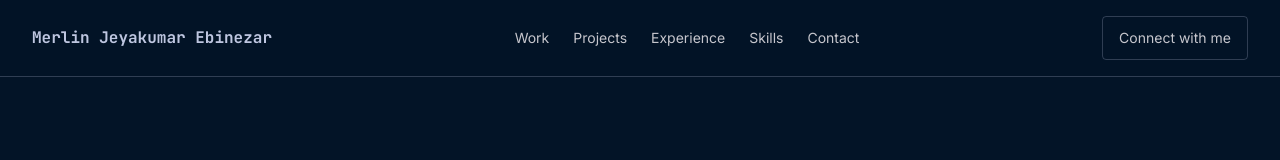
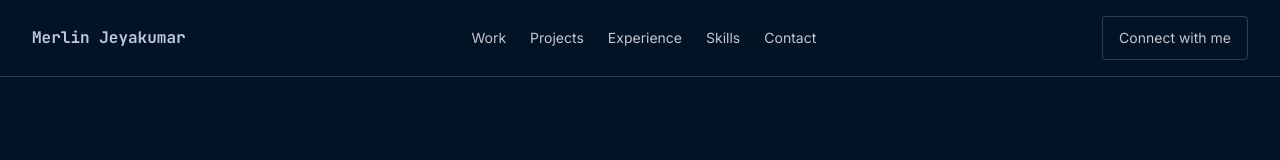
Before and after one commit to merlinJeyakumar/merlinJeyakumar.github.io, a plain HTML site: page index.html in a window 1280 px wide. Shown: the top 160 px of the page. Drawn offline with Linux system fonts and the light colour scheme.

Commit message:
Simplify public profile name

```diff
--- a/index.html
+++ b/index.html
@@ -3,22 +3,22 @@
 <head>
   <meta charset="UTF-8">
   <meta name="viewport" content="width=device-width, initial-scale=1.0">
-  <meta name="description" content="Merlin Jeyakumar Ebinezar, Mobile Engineer. I build Android-first mobile products across native Android and Flutter for Android and iOS. I use Kotlin Multiplatform for suitable shared logic in connected systems.">
-  <meta name="author" content="Merlin Jeyakumar Ebinezar">
+  <meta name="description" content="Merlin Jeyakumar, Mobile Engineer. I build Android-first mobile products across native Android and Flutter for Android and iOS. I use Kotlin Multiplatform for suitable shared logic in connected systems.">
+  <meta name="author" content="Merlin Jeyakumar">
   <meta property="og:type" content="profile">
-  <meta property="og:title" content="Merlin Jeyakumar Ebinezar | Mobile Engineer">
-  <meta property="og:description" content="Merlin Jeyakumar Ebinezar, Mobile Engineer. I build Android-first mobile products across native Android and Flutter for Android and iOS. I use Kotlin Multiplatform for suitable shared logic in connected systems.">
+  <meta property="og:title" content="Merlin Jeyakumar | Mobile Engineer">
+  <meta property="og:description" content="Merlin Jeyakumar, Mobile Engineer. I build Android-first mobile products across native Android and Flutter for Android and iOS. I use Kotlin Multiplatform for suitable shared logic in connected systems.">
   <meta property="og:url" content="https://www.jeyk.dev/">
   <meta name="twitter:card" content="summary">
-  <meta name="twitter:title" content="Merlin Jeyakumar Ebinezar | Mobile Engineer">
-  <meta name="twitter:description" content="Merlin Jeyakumar Ebinezar, Mobile Engineer. I build Android-first mobile products across native Android and Flutter for Android and iOS. I use Kotlin Multiplatform for suitable shared logic in connected systems.">
+  <meta name="twitter:title" content="Merlin Jeyakumar | Mobile Engineer">
+  <meta name="twitter:description" content="Merlin Jeyakumar, Mobile Engineer. I build Android-first mobile products across native Android and Flutter for Android and iOS. I use Kotlin Multiplatform for suitable shared logic in connected systems.">
   <link rel="canonical" href="https://www.jeyk.dev/">
-  <title>Merlin Jeyakumar Ebinezar | Mobile Engineer</title>
+  <title>Merlin Jeyakumar | Mobile Engineer</title>
   <script type="application/ld+json">
     {
       "@context": "https://schema.org",
       "@type": "Person",
-      "name": "Merlin Jeyakumar Ebinezar",
+      "name": "Merlin Jeyakumar",
       "jobTitle": "Mobile Engineer",
       "email": "mailto:s.merlinjeyakumar@gmail.com",
       "url": "https://www.jeyk.dev/",
@@ -35,7 +35,7 @@
   <a class="skip-link" href="#top">Skip to content</a>
   <header class="topbar">
     <div class="container topbar-inner">
-      <a class="wordmark" href="#top" aria-label="Merlin Jeyakumar Ebinezar, home">Merlin Jeyakumar Ebinezar</a>
+      <a class="wordmark" href="#top" aria-label="Merlin Jeyakumar, home">Merlin Jeyakumar</a>
       <nav class="primary-nav" aria-label="Primary navigation">
         <a href="#systems">Work</a><a href="#more-work">Projects</a><a href="#work">Experience</a><a href="#skills">Skills</a><a href="#contact">Contact</a>
       </nav>
@@ -152,10 +152,10 @@
     <section class="section" id="contact" aria-labelledby="contact-title">
       <div class="contact-panel" data-reveal>
         <div class="contact-copy"><h2 id="contact-title">Contact</h2></div>
-        <div class="contact-links"><a class="contact-email" href="mailto:s.merlinjeyakumar@gmail.com">s.merlinjeyakumar@gmail.com</a><div class="profile-links"><a href="https://github.com/merlinJeyakumar">GitHub</a><a href="https://stackoverflow.com/users/10110990/merlin-jeyakumar">Stack Overflow</a></div><p class="availability">Immediate Joiner</p></div>
+        <div class="contact-links"><a class="contact-email" href="mailto:s.merlinjeyakumar@gmail.com">s.merlinjeyakumar@gmail.com</a><div class="profile-links"><a href="https://github.com/merlinJeyakumar">GitHub</a><a href="https://stackoverflow.com/users/10110990/merlin-jeyakumar">Stack Overflow</a></div></div>
       </div>
     </section>
   </main>
-  <footer class="site-footer container"><span>Merlin Jeyakumar Ebinezar</span><span>Mobile Engineer</span><a href="mailto:s.merlinjeyakumar@gmail.com">s.merlinjeyakumar@gmail.com</a></footer>
+  <footer class="site-footer container"><span>Merlin Jeyakumar</span><span>Mobile Engineer</span><a href="mailto:s.merlinjeyakumar@gmail.com">s.merlinjeyakumar@gmail.com</a></footer>
 </body>
 </html>
--- a/styles.css
+++ b/styles.css
@@ -1,7 +1,6 @@
 /* Hallmark · redesign: full (selected sections) · genre: modern-minimal · theme: retained portfolio brand · shape: Long Document · hero: Banner · job: hire · imagery: real system diagram · v2.0.0 */
 /* Hallmark · pre-emit critique: P4 H4 E4 S5 R4 V3 · weakest: V, retain the approved brand while replacing repeated card grids with story rows and a project index */
 /* Hallmark · waive 1 · the existing portfolio uses Inter as its display face · The user explicitly requested preserving this portfolio's visual identity */
-/* Hallmark · waive 49b · the full public name is a real phrase and wraps to two lines on narrow phones · Keeping Merlin Jeyakumar Ebinezar readable is more important than shortening the name */
 /* Hallmark · waive 78 · this is a Long Document with inline project and career headings · Restrained portfolio section headings preserve the user's approved scale */
 /* Hallmark · finish-review: subagent · 3 findings · 3 resolved · mobile diagram reflow, visible project domains, varied section rhythm */
 :root {
```
Also changed, not shown: .stitch/designs/modern-unique-portfolio-redesign.html, 1 other file.
